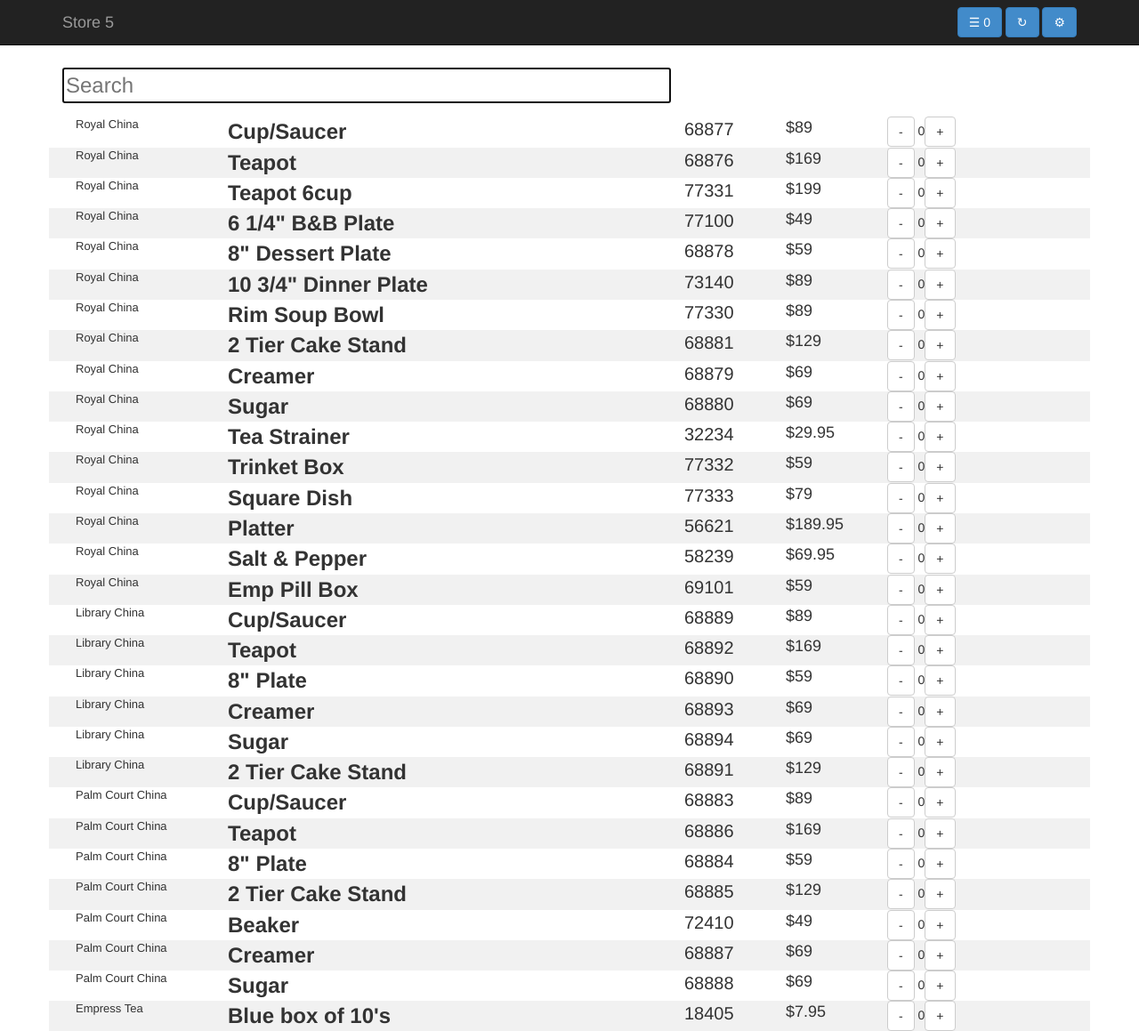
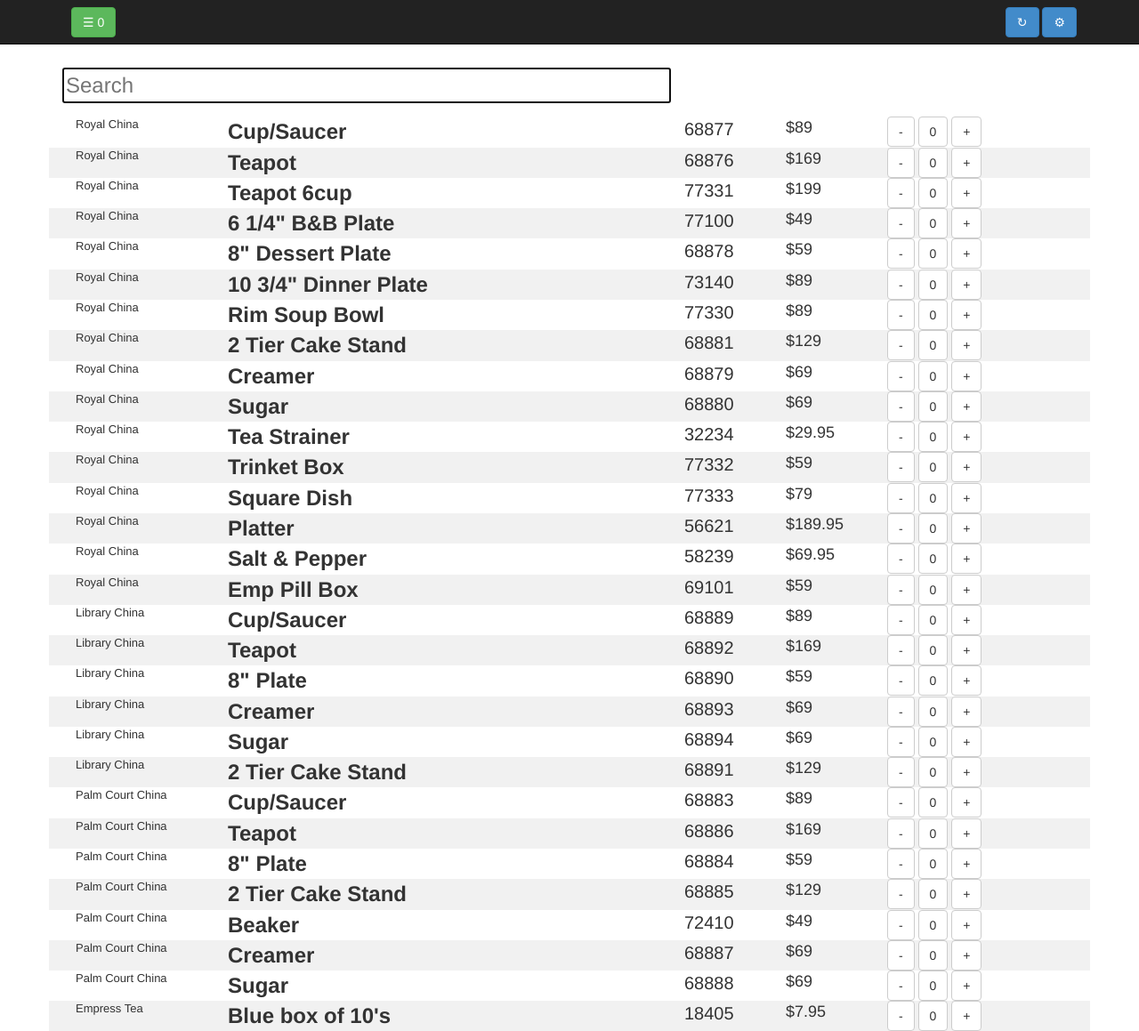
Before and after one commit to allankenneth/stockrun.co, a PHP site: page / in a window 1280 px wide. Shown: the top 1159 px of the page at 89% size. Run offline with PHP 8.4, Linux system fonts and the light colour scheme.

Commit message:
UI updates

```diff
--- a/css/style.css
+++ b/css/style.css
@@ -3,6 +3,10 @@ body {
 }
 .top {
 	margin-top: 15px;
+}
+.basket {
+	display: inline-block;
+	margin: 8px 0 0 10px;
 }
 #basket {
 	display: none;
--- a/index.php
+++ b/index.php
@@ -15,12 +15,11 @@
     <div class="navbar navbar-inverse navbar-fixed-top" role="navigation">
       <div class="container">
   		<div class="buttons">
-  			<a class="btn btn-primary basket" href="#basket" title="Basket">&#9776; <span>0</span></a>
   			<a class="btn btn-primary refresh" href="#" title="Refresh the page">&#8635;</a>
   			<a class="btn btn-primary showman" href="#manage" title="Download and upload new lists">&#9881;</a>
   		</div>
         <div class="navbar-header">
-          <span class="navbar-brand">Store 5</span>
+			<a class="btn btn-success basket" href="#basket" title="Basket">&#9776; <span>0</span></a>
         </div>
 
 
@@ -120,7 +119,7 @@ while (($line = fgetcsv($f)) !== false) {
         }
 		echo "<div id=\"".$skuId."\" class=\"col-md-2 col-lg-2\">";
 		echo " <a class=\"addtolist btn btn-default\" id=\"minus\" data-item=\"".$items."\" href=\"#\">-</a>";
-		echo " <span class=\"qty\">0</span>";
+		echo " <span class=\"qty btn btn-default\">0</span> ";
 		echo "<a class=\"addtolist btn btn-default\" id=\"plus\" data-item=\"".$items."\" href=\"#\">+</a>";
 		echo "</div>\n";
         echo "</div></div>\n";
@@ -145,7 +144,7 @@ $(function() {
         alert('Your browser does not support HTML5 localStorage. Try upgrading.');
     } else {
         getAllItems(); //load the items
-		applyQts();
+		applyQtys();
 		// foo = sortLocal();
 		// console.log(foo[0][2]);
 	}
@@ -164,9 +163,20 @@ $(function() {
 		$('#manage').slideToggle();
 		return false;
 	});
-	$('.basket').click(function(){
+
+
+
+	$('.basket').click(function(e){
 		$('#basket').slideToggle();
-		return false;
+		//window.location.href = "#basket";
+		var target = "#basket";
+		// var targetOffset = $(target).offset().top - 60;
+		// $("#basket").animate({scrollTop: targetOffset}, 400, function(event) {
+		// 	event.preventDefault();
+		e.preventDefault();
+		location.hash = target;
+		// });
+
 	});
 	$(".search").focus();
 
@@ -252,8 +262,8 @@ function sortLocal() {
 	return db;
 
 }
-// TODO refactor this to integrate this and the above functions
-function applyQts() {
+// TODO refactor this to integrate it and the above functions
+function applyQtys() {
 	var i = 0;
 	var logLength = localStorage.length-1; //how many items are in the database starting with zero
 	uppers = [];
@@ -313,12 +323,12 @@ function getAllItems() {
 	stockList += '<li>Tax: $'+tax+'</li>';
 	stockList += '<li>Total: $'+totalorder+'</li>';
 	basket = stockList.replace(/(<([^>]+)>)/ig,"");
-	stockList += '<li>';
+	//stockList += '<li>';
 	// stockList += '<form action="send.php">';
 	// stockList += '<input type="text" size="20" name="sendto">';
 	// stockList += '<button class="send btn btn-sm btn-success" href="send.php">Email Basket</button>';
 	// stockList += '</form>';
-	stockList += '<li>';
+	//stockList += '</li>';
 
 	//if there were no items in the database
 	if (subtotal == 0) {
```
